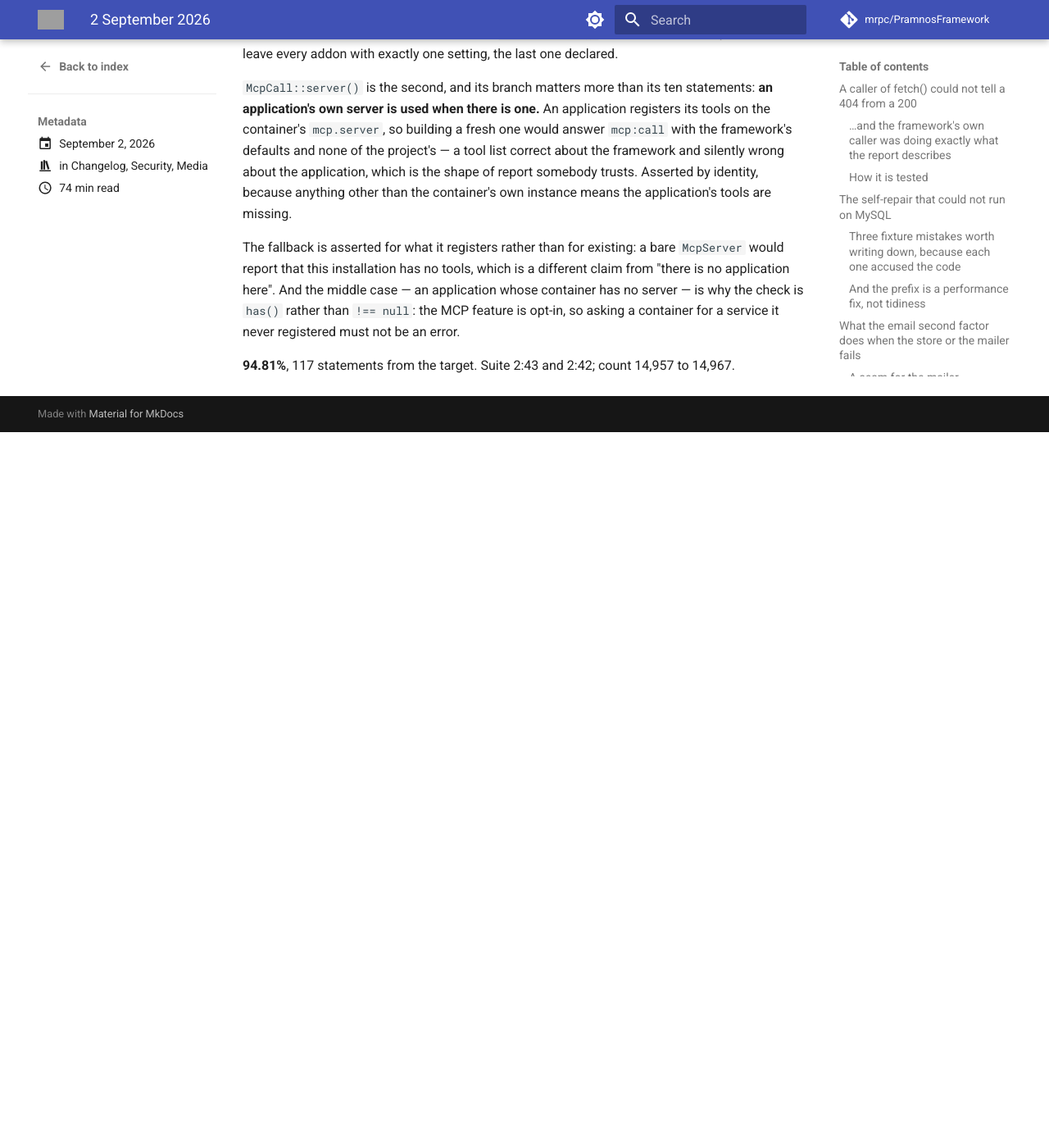
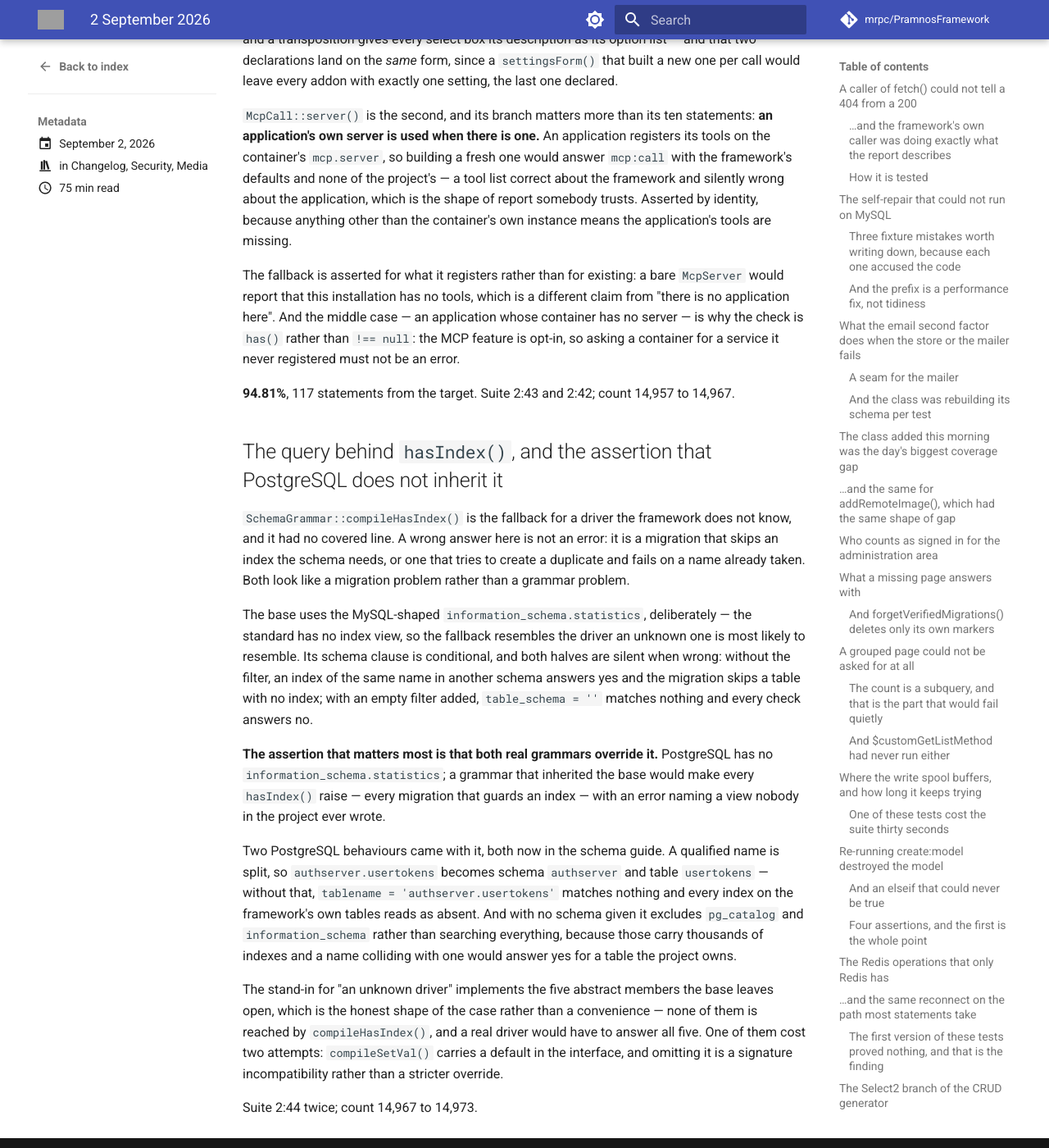
Before and after one commit to mrpc/PramnosFramework, an MkDocs documentation site: the page built from docs/version-history/posts/2026-09-02.md, in a window 1280 px wide and 1400 px high, scrolled down 45779 px. Shown: the whole window at 82% size. Built offline with MkDocs 1.6.1 and Material for MkDocs 9.7.7, drawn with Linux system fonts in a browser that asks for light colours; comment, search, counter and statistics services are not loaded; before the commit the page ends 46306 px from its top, so only the background shows below that; some of the changed text lies outside the part shown; grey boxes are pictures that could not be loaded.

Commit message:
test(db): the query behind hasIndex(), and that PostgreSQL does not inherit it
`SchemaGrammar::compileHasIndex()` is the fallback for a driver the framework
does not know and had no covered line. A wrong answer is not an error: it is a
migration that skips an index the schema needs, or one that tries to create a
duplicate and fails on a name already taken.

The base uses the MySQL-shaped `information_schema.statistics` deliberately — the
standard has no index view — and its schema clause is conditional, both halves
silent when wrong: without the filter an index of the same name in another schema
answers yes; with an empty one added, `table_schema = ''` matches nothing.

The assertion that matters most is that both real grammars override it.
PostgreSQL has no `information_schema.statistics`, so a grammar inheriting the
base would make every `hasIndex()` raise — every migration that guards an index —
naming a view nobody in the project wrote.

Two PostgreSQL behaviours came with it, now in the schema guide: a qualified name
is split, so `authserver.usertokens` becomes schema plus table rather than
matching nothing; and with no schema it excludes `pg_catalog` and
`information_schema`, which carry thousands of indexes a name could collide with.

The stand-in for an unknown driver implements the five abstract members, which is
the honest shape of the case — a real driver would answer all five, and none is
reached by `compileHasIndex()`. `compileSetVal()` cost two attempts: it carries a
default in the interface, and omitting it is a signature incompatibility.

Suite 2:44 twice; count 14,967 → 14,973.

```diff
--- a/docs/Pramnos_Schema_Builder_Guide.md
+++ b/docs/Pramnos_Schema_Builder_Guide.md
@@ -388,6 +388,23 @@ if (!$schema->hasIndex('usertokens', 'idx_usertokens_token_lookup')) {
 Before it existed the alternatives were catching the driver's duplicate-index error
 or leaving the guard out, which are two ways of writing "I could not ask".
 
+**Each driver asks its own question, and PostgreSQL asks a different one.** MySQL reads
+`information_schema.statistics`; PostgreSQL reads `pg_indexes`, because the standard has no index
+view — indexes are not part of it — and `information_schema.statistics` does not exist there at all.
+A grammar for a driver the framework does not know inherits the MySQL-shaped query, on the
+reasoning that an unknown driver is more likely to resemble that than nothing.
+
+Two consequences worth knowing when a guard answers wrongly:
+
+- **A qualified name is split on PostgreSQL.** `authserver.usertokens` becomes schema
+  `authserver`, table `usertokens` — without that, `tablename = 'authserver.usertokens'` matches
+  nothing and every index on the framework's own tables reads as absent.
+- **With no schema, PostgreSQL excludes `pg_catalog` and `information_schema`** rather than
+  searching everything. Those carry thousands of indexes, and a name colliding with one of them
+  would answer yes for a table your project owns.
+
+
+
 ## TimescaleDB Operations
 
 All TimescaleDB methods return `false` silently on non-TimescaleDB backends:
--- a/docs/version-history/posts/2026-09-02.md
+++ b/docs/version-history/posts/2026-09-02.md
@@ -54,6 +54,7 @@ categories:
 - A test called "the omnibox limit is capped" that would pass on an uncapped omnibox
 - Configuring a local asset list crashed every page build
 - An addon setting called `2fa_enabled` is not called that
+- The query behind `hasIndex()`, and the assertion that PostgreSQL does not inherit it
 <!-- more -->
 
 ## A caller of `fetch()` could not tell a 404 from a 200
@@ -1779,3 +1780,36 @@ here". And the middle case — an application whose container has no server —
 never registered must not be an error.
 
 **94.81%**, 117 statements from the target. Suite 2:43 and 2:42; count 14,957 to 14,967.
+
+## The query behind `hasIndex()`, and the assertion that PostgreSQL does not inherit it
+
+`SchemaGrammar::compileHasIndex()` is the fallback for a driver the framework does not know, and it
+had no covered line. A wrong answer here is not an error: it is a migration that skips an index the
+schema needs, or one that tries to create a duplicate and fails on a name already taken. Both look
+like a migration problem rather than a grammar problem.
+
+The base uses the MySQL-shaped `information_schema.statistics`, deliberately — the standard has no
+index view, so the fallback resembles the driver an unknown one is most likely to resemble. Its
+schema clause is conditional, and both halves are silent when wrong: without the filter, an index of
+the same name in another schema answers yes and the migration skips a table with no index; with an
+empty filter added, `table_schema = ''` matches nothing and every check answers no.
+
+**The assertion that matters most is that both real grammars override it.** PostgreSQL has no
+`information_schema.statistics`; a grammar that inherited the base would make every `hasIndex()`
+raise — every migration that guards an index — with an error naming a view nobody in the project
+ever wrote.
+
+Two PostgreSQL behaviours came with it, both now in the schema guide. A qualified name is split, so
+`authserver.usertokens` becomes schema `authserver` and table `usertokens` — without that,
+`tablename = 'authserver.usertokens'` matches nothing and every index on the framework's own tables
+reads as absent. And with no schema given it excludes `pg_catalog` and `information_schema` rather
+than searching everything, because those carry thousands of indexes and a name colliding with one
+would answer yes for a table the project owns.
+
+The stand-in for "an unknown driver" implements the five abstract members the base leaves open,
+which is the honest shape of the case rather than a convenience — none of them is reached by
+`compileHasIndex()`, and a real driver would have to answer all five. One of them cost two attempts:
+`compileSetVal()` carries a default in the interface, and omitting it is a signature incompatibility
+rather than a stricter override.
+
+Suite 2:44 twice; count 14,967 to 14,973.
```
Also changed, not shown: other parts of docs/version-history/posts/2026-09-02.md (+1 -1 lines), 1 other file.
